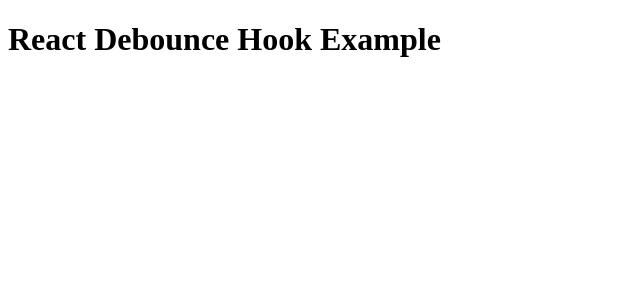
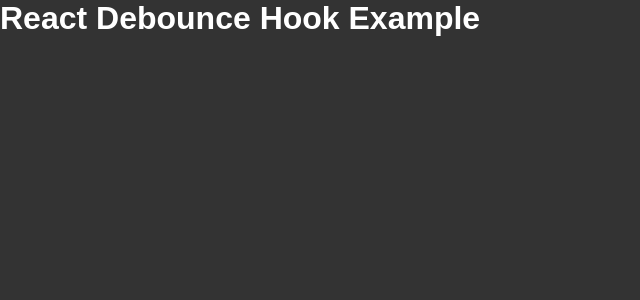
Before and after one commit to victorbadaro/react-debounce-hook-example, a React (Vite) app: page / in a window 1280 px wide. Shown: the top 300 px of the page, without its empty margins (0-640 px from the left). Built offline with nearby package versions, Linux system fonts and the light colour scheme.

Commit message:
feat: add basic global styles

```diff
--- a/src/App.tsx
+++ b/src/App.tsx
@@ -1,3 +1,5 @@
+import './styles/global.css';
+
 export function App() {
 	return <h1>React Debounce Hook Example</h1>;
 }
--- /dev/null
+++ b/src/styles/global.css
@@ -0,0 +1,21 @@
+* {
+	margin: 0;
+	padding: 0;
+	border: 0;
+	box-sizing: border-box;
+}
+
+body {
+	font-family: Arial, Helvetica, sans-serif;
+	background-color: #333;
+	color: #fff;
+}
+
+a {
+	text-decoration: none;
+	color: inherit;
+}
+
+button {
+	cursor: pointer;
+}
```
